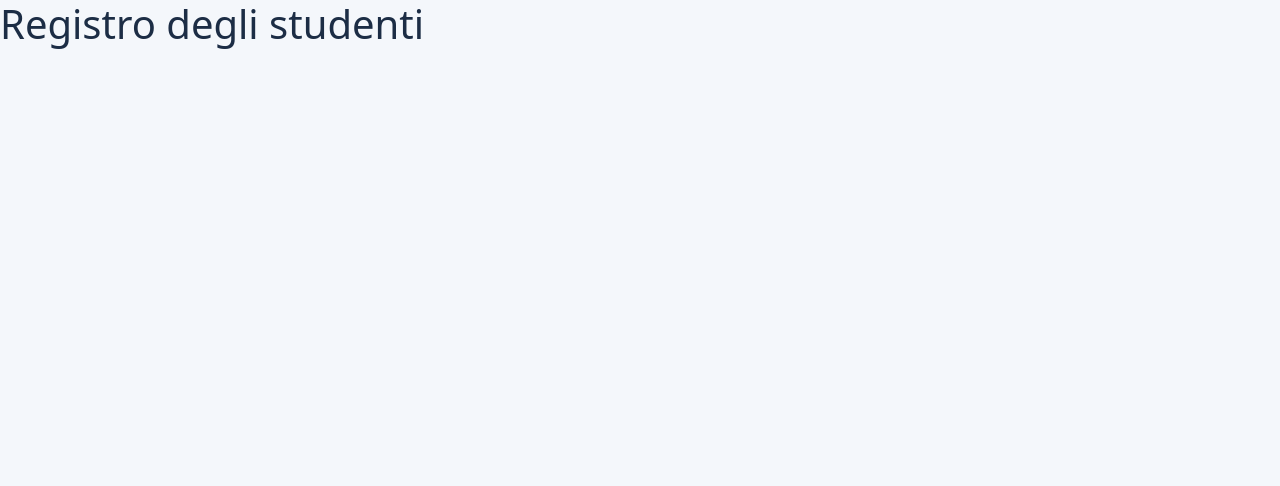
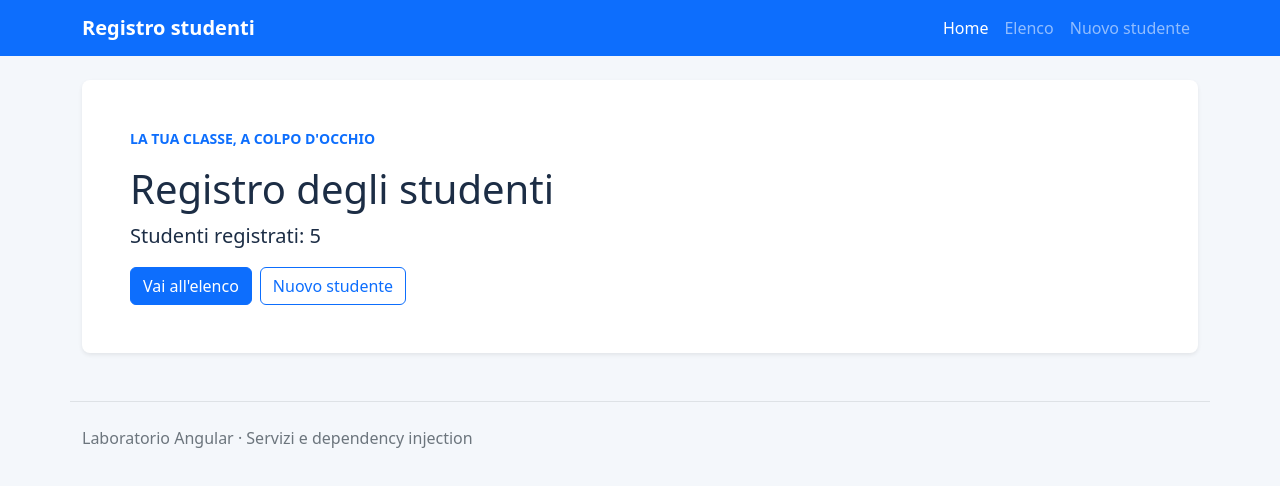
Before and after one commit to JohnCarloG/frutta_angular, an Angular app in the folder registro-studenti/: page /home in a window 1280 px wide. Before the commit this address led to /. Shown: the top 486 px of the page. Built offline with nearby package versions, Linux system fonts and the light colour scheme.

Commit message:
Passo 3: pagine e route

```diff
--- /dev/null
+++ b/registro-studenti/src/app/app.html
@@ -0,0 +1,12 @@
+<nav class="navbar navbar-expand bg-primary mb-4" data-bs-theme="dark" aria-label="Navigazione principale">
+  <div class="container flex-wrap gap-2">
+    <a class="navbar-brand fw-bold" routerLink="/home">Registro studenti</a>
+    <ul class="navbar-nav flex-wrap">
+      <li class="nav-item"><a class="nav-link" routerLink="/home" routerLinkActive="active" ariaCurrentWhenActive="page">Home</a></li>
+      <li class="nav-item"><a class="nav-link" routerLink="/elenco" routerLinkActive="active" ariaCurrentWhenActive="page">Elenco</a></li>
+      <li class="nav-item"><a class="nav-link" routerLink="/inserimento" routerLinkActive="active" ariaCurrentWhenActive="page">Nuovo studente</a></li>
+    </ul>
+  </div>
+</nav>
+<main class="container pb-4"><router-outlet /></main>
+<footer class="container text-secondary py-4 border-top">Laboratorio Angular · Servizi e dependency injection</footer>
--- a/registro-studenti/src/app/app.routes.ts
+++ b/registro-studenti/src/app/app.routes.ts
@@ -1,2 +1,11 @@
 import { Routes } from '@angular/router';
-export const routes: Routes = [];
+import { Home } from './home/home';
+import { Elenco } from './elenco/elenco';
+import { Inserimento } from './inserimento/inserimento';
+export const routes: Routes = [
+  { path: '', redirectTo: 'home', pathMatch: 'full' },
+  { path: 'home', component: Home },
+  { path: 'elenco', component: Elenco },
+  { path: 'inserimento', component: Inserimento },
+  { path: '**', redirectTo: 'home' },
+];
--- a/registro-studenti/src/app/app.ts
+++ b/registro-studenti/src/app/app.ts
@@ -1,3 +1,4 @@
 import { Component } from '@angular/core';
-@Component({ selector: 'app-root', template: '<h1>Registro degli studenti</h1>' })
+import { RouterLink, RouterLinkActive, RouterOutlet } from '@angular/router';
+@Component({ selector: 'app-root', imports: [RouterLink, RouterLinkActive, RouterOutlet], templateUrl: './app.html' })
 export class App {}
--- /dev/null
+++ b/registro-studenti/src/app/elenco/elenco.ts
@@ -0,0 +1,3 @@
+import { Component } from '@angular/core';
+@Component({ selector: 'app-elenco', template: '<p>elenco works!</p>' })
+export class Elenco {}
--- /dev/null
+++ b/registro-studenti/src/app/home/home.html
@@ -0,0 +1,9 @@
+<section class="p-4 p-md-5 mb-4 bg-white rounded-3 shadow-sm">
+  <p class="text-primary fw-semibold text-uppercase small">La tua classe, a colpo d'occhio</p>
+  <h1>Registro degli studenti</h1>
+  <p class="lead">Studenti registrati: <strong data-testid="numero">{{ studentiService.numero() }}</strong></p>
+  <div class="d-flex flex-wrap gap-2">
+    <a class="btn btn-primary" routerLink="/elenco">Vai all'elenco</a>
+    <a class="btn btn-outline-primary" routerLink="/inserimento">Nuovo studente</a>
+  </div>
+</section>
--- /dev/null
+++ b/registro-studenti/src/app/home/home.ts
@@ -0,0 +1,5 @@
+import { Component, inject } from '@angular/core';
+import { RouterLink } from '@angular/router';
+import { StudentiService } from '../services/studenti-service';
+@Component({ selector: 'app-home', imports: [RouterLink], templateUrl: './home.html' })
+export class Home { readonly studentiService = inject(StudentiService); }
--- /dev/null
+++ b/registro-studenti/src/app/inserimento/inserimento.ts
@@ -0,0 +1,3 @@
+import { Component } from '@angular/core';
+@Component({ selector: 'app-inserimento', template: '<p>inserimento works!</p>' })
+export class Inserimento {}
```
